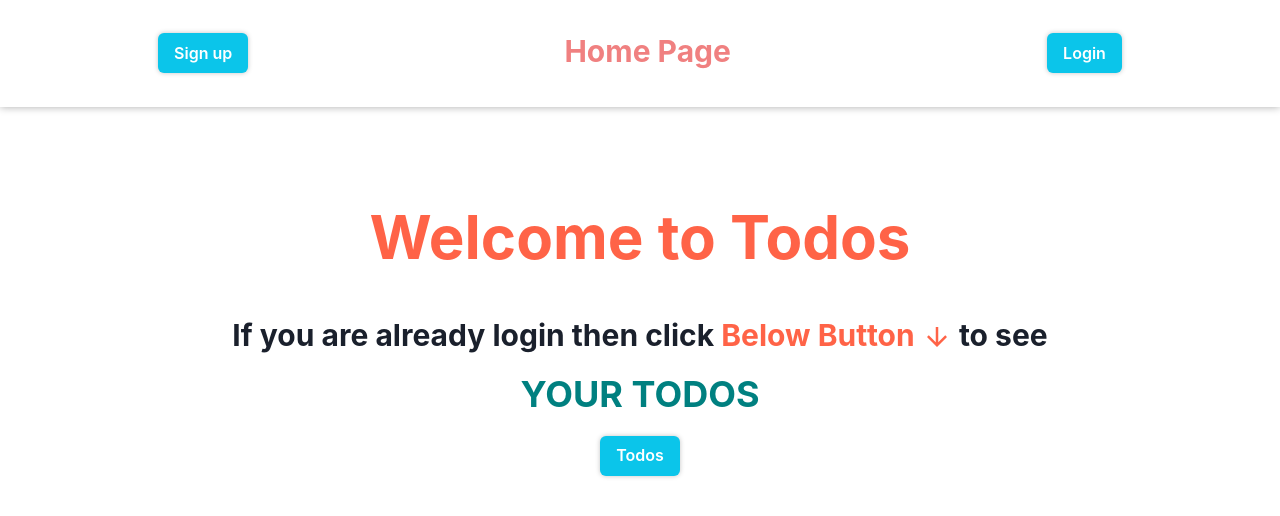
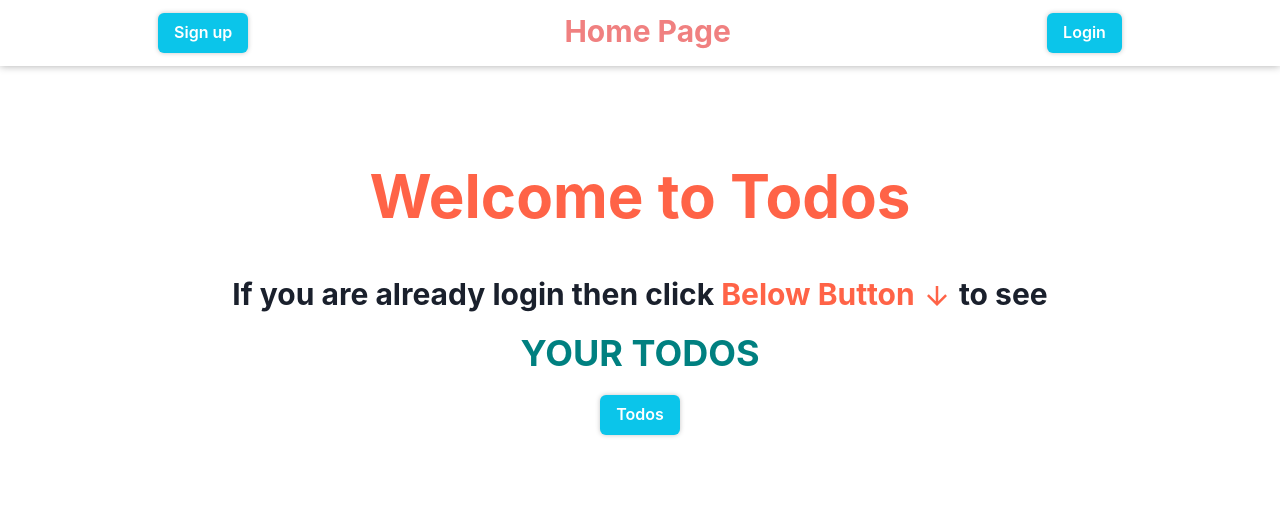
Before and after one commit to sanjaykumarverma01/My-Todos, a React (Create React App) app in the folder Frontend/: page / in a window 1280 px wide. Shown: the top 516 px of the page. Built offline with nearby package versions, Linux system fonts and the light colour scheme.

Commit message:
Updated Nav

```diff
--- a/Frontend/src/App.css
+++ b/Frontend/src/App.css
@@ -6,7 +6,7 @@
   box-shadow: 0 0 8px #00000054;
   /* border-bottom: 2px solid rgb(188, 181, 181); */
   display: flex;
-  padding: 2.6% 0;
+  padding: 1% 0;
   justify-content: space-around;
 }
 
```
